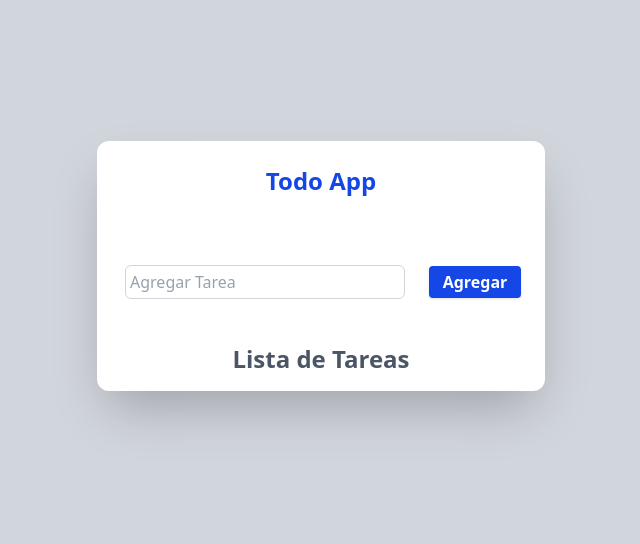
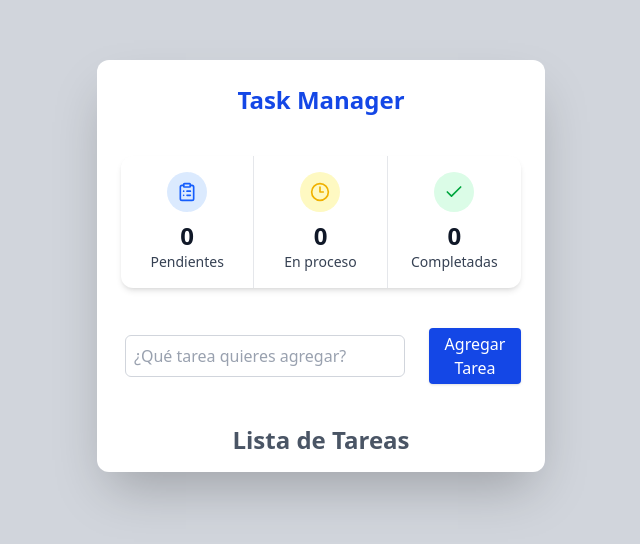
Before and after one commit to Lucas0894/todo_list, a React (Vite) app: page / in a window 1280 px wide. Shown: the part 134-678 px from the top of the page, without its empty margins (319-959 px from the left). Built offline with nearby package versions, Linux system fonts and the light colour scheme.

Commit message:
fix: se subieron cambios de estilos

```diff
--- a/src/App.tsx
+++ b/src/App.tsx
@@ -2,6 +2,7 @@ import { useState, useEffect } from "react"
 import { TodoList } from "./components/TodoList"
 import { TodoForm } from "./components/TodoForm"
 import { Task } from "./types/task"
+import { ClipboardList, Clock3, Check } from "lucide-react"
 
 
 function App() {
@@ -19,22 +20,22 @@ useEffect(() => {
 
   console.log(taskList)
 
-   function onAddTask(text: string){
+  function onAddTask(text: string) {
     setTaskList([...taskList,
-      {id:Date.now(), name: text, status: "pending"}
+    { id: Date.now(), name: text, status: "pending" }
     ])
   }
 
-   function onDelete(id: number){
-    const newList = taskList.filter((task)=> task.id !== id)
+  function onDelete(id: number) {
+    const newList = taskList.filter((task) => task.id !== id)
     setTaskList(newList)
   }
 
-   function onEdit(id: number, text: string){
+  function onEdit(id: number, text: string) {
     console.log(id, text)
-    const newList = taskList.map((task)=>{
-      return task.id === id?
-      {...task, name: text}: task
+    const newList = taskList.map((task) => {
+      return task.id === id ?
+        { ...task, name: text } : task
     })
     setTaskList(newList)
   }
@@ -49,13 +50,71 @@ useEffect(() => {
     setTaskList(newList)
   }
 
+  const taskPending = taskList.filter((task) => {
+    return task.status === "pending"
+  }).length
+
+  const taskInProgress = taskList.filter((task) => {
+    return task.status === "in-progress"
+  }).length
+
+  const taskComplete = taskList.filter((task) => {
+    return task.status === "completed"
+  }).length
+
+
 
   return (
     <>
       <div className="min-h-screen grid place-items-center bg-gray-300">
         <div className="w-80 lg:w-full flex flex-col gap-4 max-w-md rounded-xl bg-white shadow-2xl">
-         <h1 className="text-center text-blue-700 font-bold text-2xl p-6">Todo App</h1>
-         <TodoForm onAddTask={onAddTask}/>
+          <h1 className="text-center text-blue-700 font-bold text-2xl p-6">
+            Task Manager
+          </h1>
+          <div className="mx-6 rounded-xl bg-white shadow-md overflow-hidden">
+            <div className="grid grid-cols-3">
+              <div className="flex flex-col items-center justify-center py-4 border-r border-gray-200">
+                <div className="flex items-center justify-center w-10 h-10 rounded-full bg-blue-100 text-blue-600">
+                  <ClipboardList size={20} />
+                </div>
+
+                <span className="mt-2 text-2xl font-bold text-gray-900">
+                  {taskPending}
+                </span>
+
+                <span className="text-sm text-gray-700 text-center">
+                  Pendientes
+                </span>
+              </div>
+              <div className="flex flex-col items-center justify-center py-4 border-r border-gray-200">
+                <div className="flex items-center justify-center w-10 h-10 rounded-full bg-yellow-100 text-yellow-500">
+                  <Clock3 size={20} />
+                </div>
+
+                <span className="mt-2 text-2xl font-bold text-gray-900">
+                  {taskInProgress}
+                </span>
+
+                <span className="text-sm text-gray-700 text-center">
+                  En proceso
+                </span>
+              </div>
+              <div className="flex flex-col items-center justify-center py-4">
+                <div className="flex items-center justify-center w-10 h-10 rounded-full bg-green-100 text-green-600">
+                  <Check size={20} />
+                </div>
+
+                <span className="mt-2 text-2xl font-bold text-gray-900">
+                  {taskComplete}
+                </span>
+
+                <span className="text-sm text-gray-700 text-center">
+                  Completadas
+                </span>
+              </div>
+            </div>
+          </div>
+          <TodoForm onAddTask={onAddTask} />
           <TodoList taskList={taskList} onDelete={onDelete} onEdit={onEdit} onChangeStatus={onChangeStatus} />
         </div>
       </div>
--- a/src/components/TodoForm.tsx
+++ b/src/components/TodoForm.tsx
@@ -20,10 +20,10 @@ export const TodoForm = ({ onAddTask }: TodoFormProps) => {
       <div>
         <form className="flex flex-col gap-3 justify-center items-center p-6 lg:flex-row" onSubmit={handleSubmit}>
           <div className=" w-full lg:flex-1 p-1">
-            <input className="w-full h-6 px-1 py-4 border border-gray-300 rounded-md focus:outline-none focus:ring-2 focus:ring-blue-500 focus:border-blue-500 transition duration-200 placeholder-gray-400" value={text} onChange={(e) => { setText(e.target.value) }} type="text" placeholder="Agregar Tarea" required />
+            <input className="w-full h-6 px-2 py-5 border border-gray-300 rounded-md focus:outline-none focus:ring-2 focus:ring-blue-500 focus:border-blue-500 transition duration-200 placeholder-gray-400" value={text} onChange={(e) => { setText(e.target.value) }} type="text" placeholder="¿Qué tarea quieres agregar?" required />
           </div>
           <div className="w-full flex justify-center items-center lg:w-25">
-            <button type="submit" className="w-full lg:w-25 rounded bg-blue-700 cursor-pointer p-1 lg:ml-2 text-center text-white font-bold shadow-sm hover:shadow-md hover:bg-blue-800 active:scale-95 transition-all duration-200">Agregar</button>
+            <button type="submit" className="w-full lg:w-25 rounded bg-blue-700 cursor-pointer p-1 lg:ml-2 text-center text-white shadow-sm hover:shadow-md hover:bg-blue-800 active:scale-95 transition-all duration-200">Agregar Tarea</button>
           </div>
         </form>
       </div>
--- a/src/components/TodoItem.tsx
+++ b/src/components/TodoItem.tsx
@@ -23,7 +23,7 @@ export const TodoItem = ({ task, onDelete, onEdit, onChangeStatus }: TodoItemsPr
             <li className="w-full min-w-0 flex flex-col lg:flex-row lg:items-center gap-3 px-3 pb-4 border-b border-gray-300 ">
                 <div className="flex flex-row flex-1 min-w-0">
                     <div className="flex justify-center w-6">
-                        <input checked={task.status === "completed"} onChange={() => { onChangeStatus(task.id, task.status === "completed" ? "pending" : "completed") }} type="checkbox" />
+                        <input className="accent-green-600" checked={task.status === "completed"} onChange={() => { onChangeStatus(task.id, task.status === "completed" ? "pending" : "completed") }} type="checkbox" />
                     </div>
                     <div className="flex-1 m-0.5 min-w-0">
                         {isEditing ?
```
Lines whose indentation alone changed are shown as unchanged.
